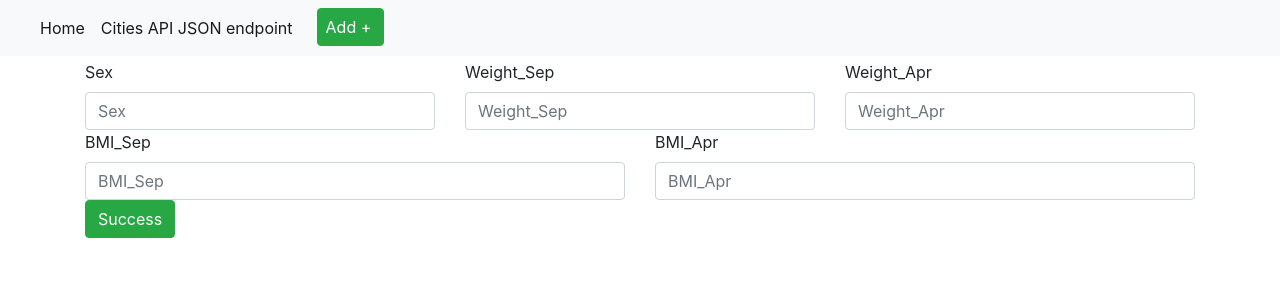
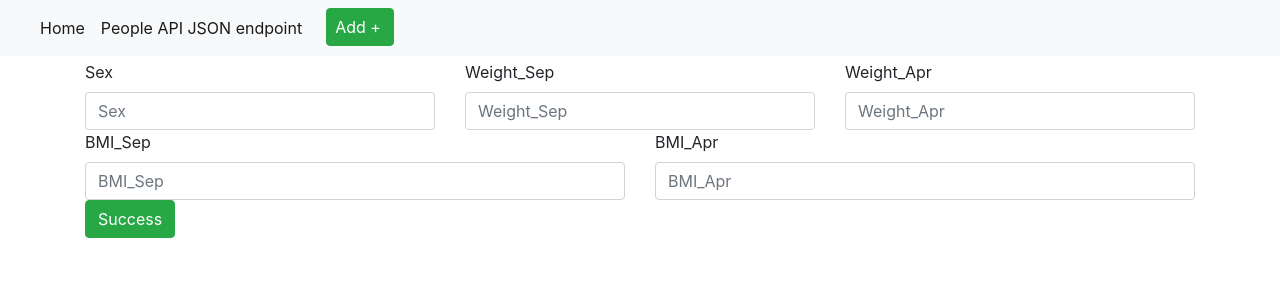
Before and after one commit to Harishn97/PythonDockerFlaskPycharm2, a Flask app: page /people/new in a window 1280 px wide. Shown: the top 300 px of the page. Run offline with Flask 2, Linux system fonts and the light colour scheme; some libraries are stand-ins or nearby versions.

Commit message:
task- Updated layout.html and new.html file

```diff
--- a/app/templates/layout.html
+++ b/app/templates/layout.html
@@ -34,10 +34,10 @@
             <a class="nav-link" href="/">Home <span class="sr-only">(current)</span></a>
         </li>
         <li class="nav-item active">
-            <a class="nav-link" href="/api/v1/cities">Cities API JSON endpoint <span class="sr-only">(current)</span></a>
+            <a class="nav-link" href="/api/v1/people">People API JSON endpoint <span class="sr-only">(current)</span></a>
         </li>
         <li class="nav-item active">
-            <a class="btn btn-success pl-2 lr-2 ml-3" href="/cities/new">Add +<span class="sr-only">(current)</span></a>
+            <a class="btn btn-success pl-2 lr-2 ml-3" href="/people/new">Add +<span class="sr-only">(current)</span></a>
         </li>
     </ul>
   </div>
--- a/app/templates/new.html
+++ b/app/templates/new.html
@@ -8,7 +8,7 @@
         </div>
         <div class="col">
             <label for="Weight_Sep">Weight_Sep</label>
-            <input id="Weight_Sep" t ype="text" class="form-control" placeholder="Weight_Sep"
+            <input id="Weight_Sep" type="text" class="form-control" placeholder="Weight_Sep"
                    name="Weight_Sep">
         </div>
         <div class="col">
```
